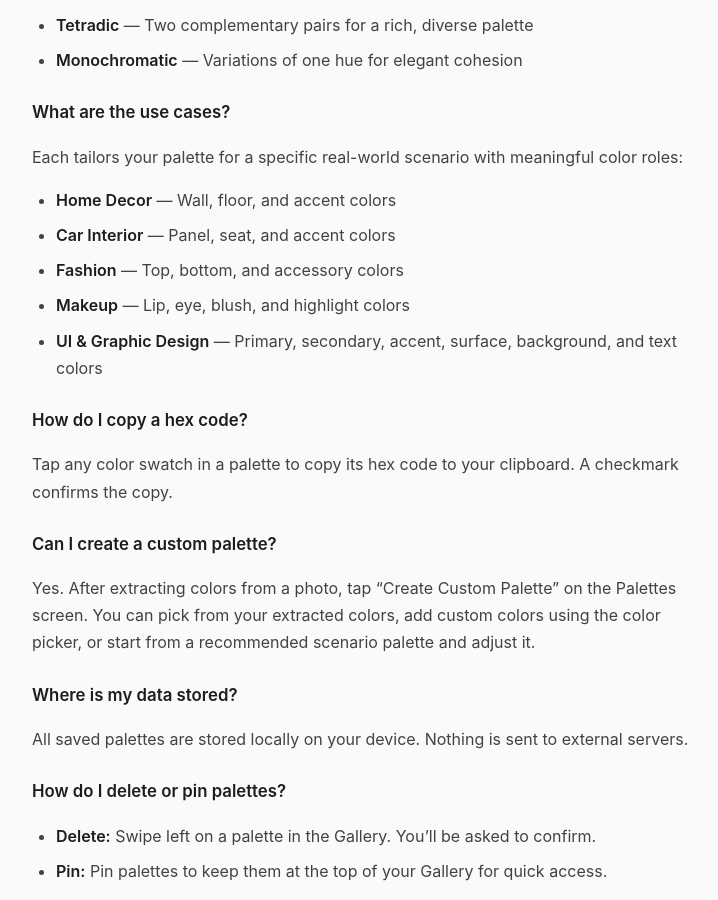
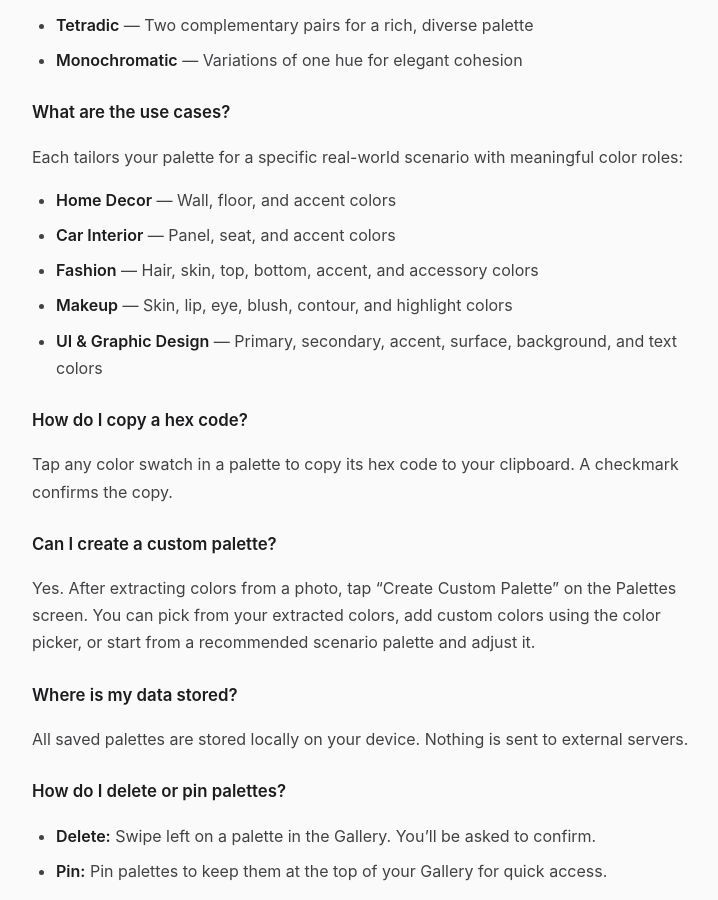
Before and after one commit to bartlettbutter/app_public_pages, a Jekyll site: the page built from support-url/huepick/index.md, in a window 1280 px wide and 900 px high, scrolled down 1227 px. Shown: the whole window, without its empty margins (272-990 px from the left). Built offline with Jekyll 4.4.1, drawn with Linux system fonts in a browser that asks for light colours.

Commit message:
Fix Huepick role labels to match implementation
- Support page: Updated Fashion and Makeup use case role descriptions
- Marketing page: Updated scenario examples to reflect actual color roles

```diff
--- a/support-url/huepick/index.md
+++ b/support-url/huepick/index.md
@@ -40,8 +40,8 @@ Each tailors your palette for a specific real-world scenario with meaningful col
 
 - **Home Decor** — Wall, floor, and accent colors
 - **Car Interior** — Panel, seat, and accent colors
-- **Fashion** — Top, bottom, and accessory colors
-- **Makeup** — Lip, eye, blush, and highlight colors
+- **Fashion** — Hair, skin, top, bottom, accent, and accessory colors
+- **Makeup** — Skin, lip, eye, blush, contour, and highlight colors
 - **UI & Graphic Design** — Primary, secondary, accent, surface, background, and text colors
 
 ### How do I copy a hex code?
```
Also changed, not shown: marketing-url/huepick/index.md (+1 -1 lines).
